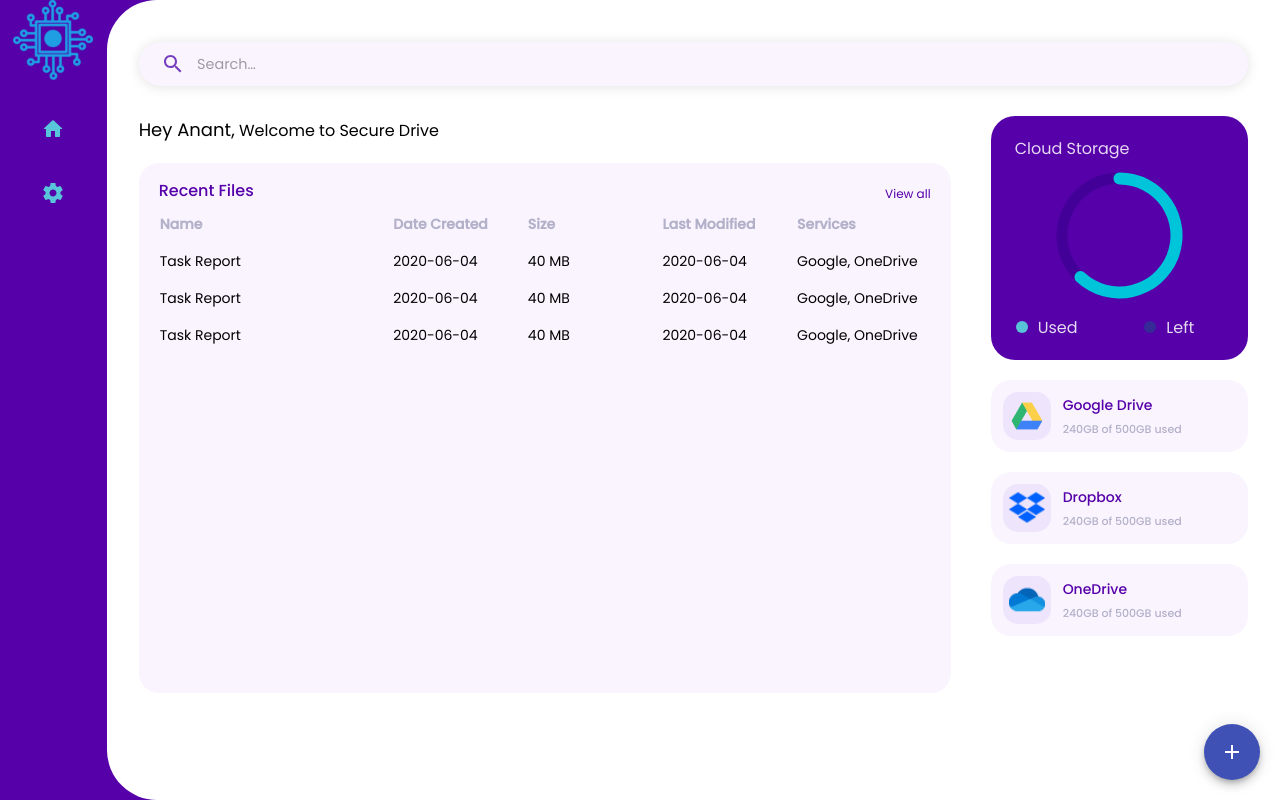
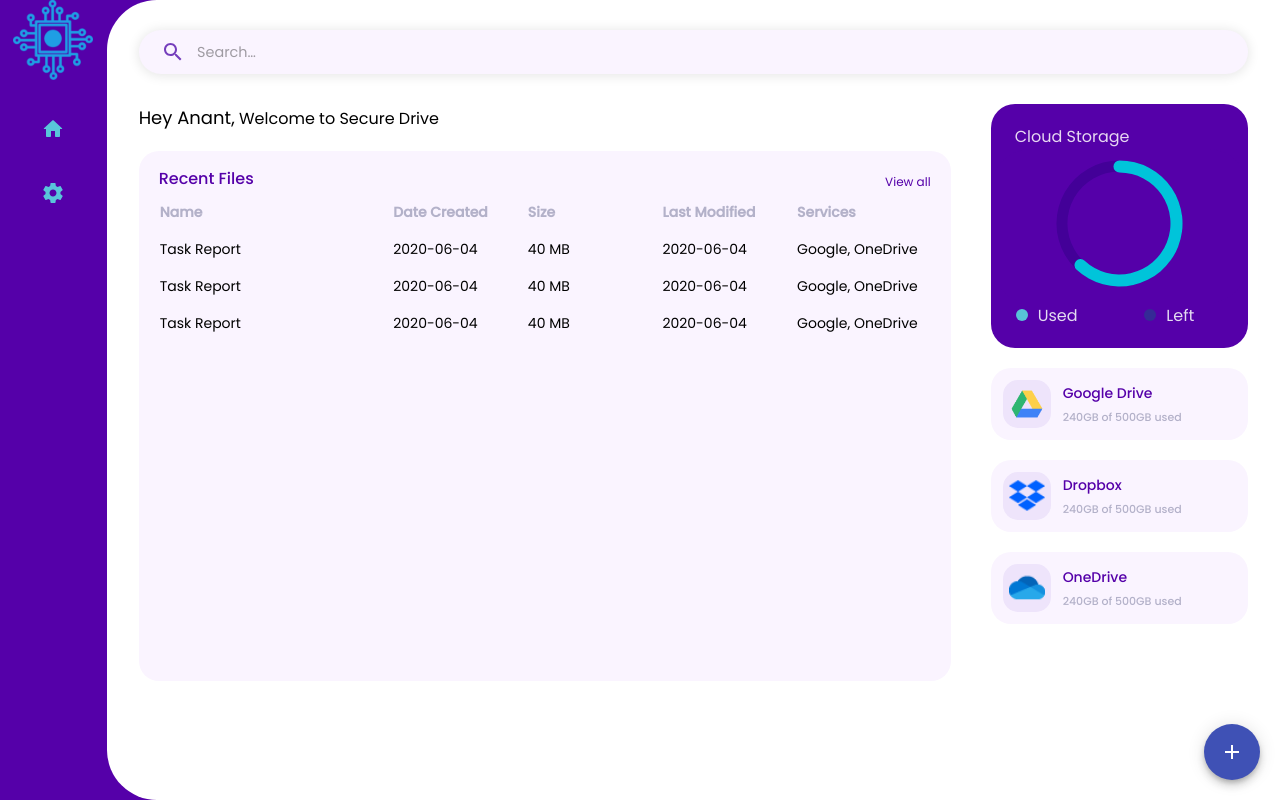
Before and after one commit to anant-sharma/secure-drive, a Next.js app: page / in a window 1280 px wide. Built offline with nearby package versions, Linux system fonts and the light colour scheme.

Commit message:
Fixed CSS Distortion

```diff
--- a/styles/index.module.css
+++ b/styles/index.module.css
@@ -1,3 +1,3 @@
 .container {
-	padding-top: 20px;
+	padding-top: 20px !important;
 }
```
